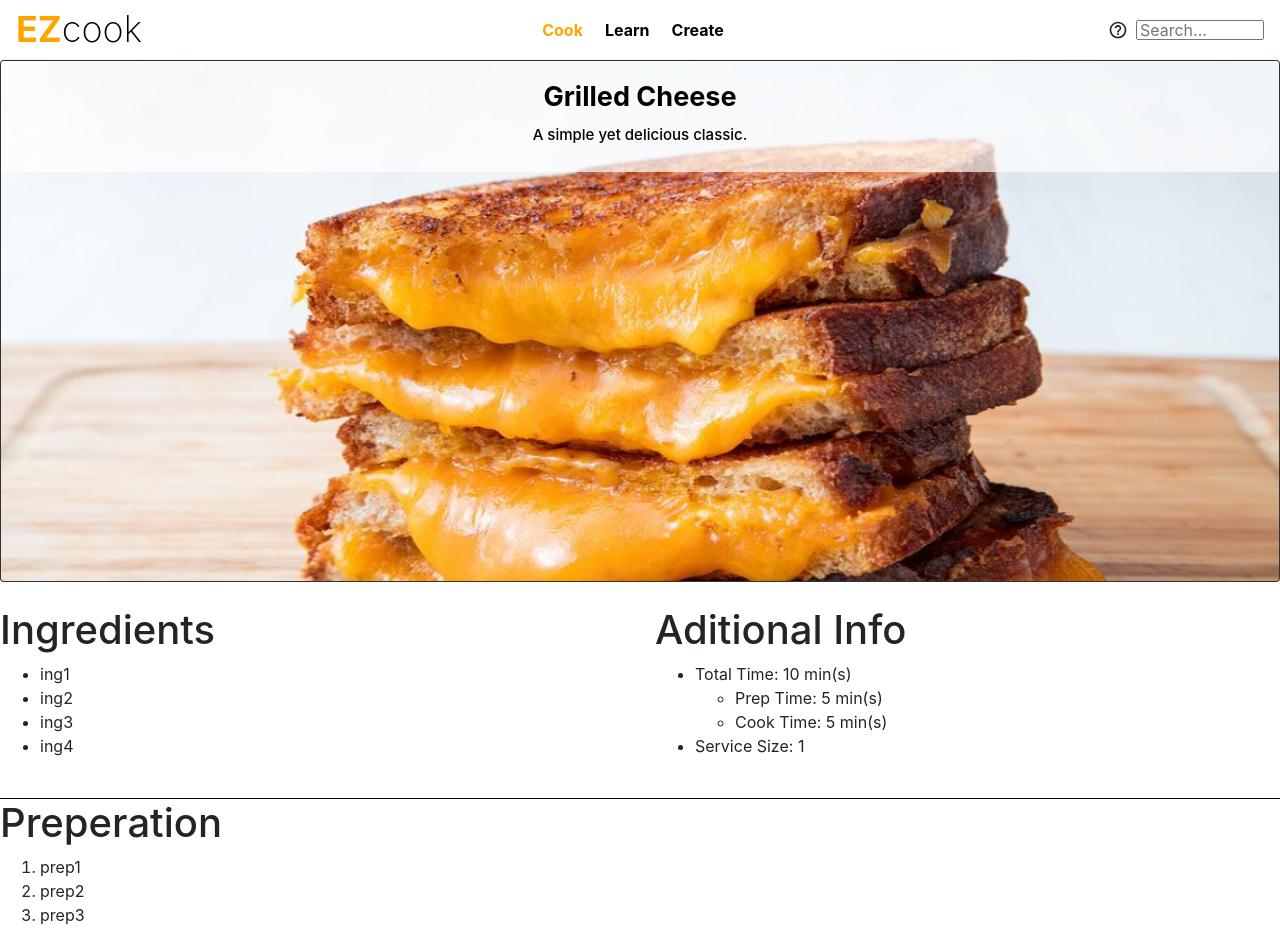
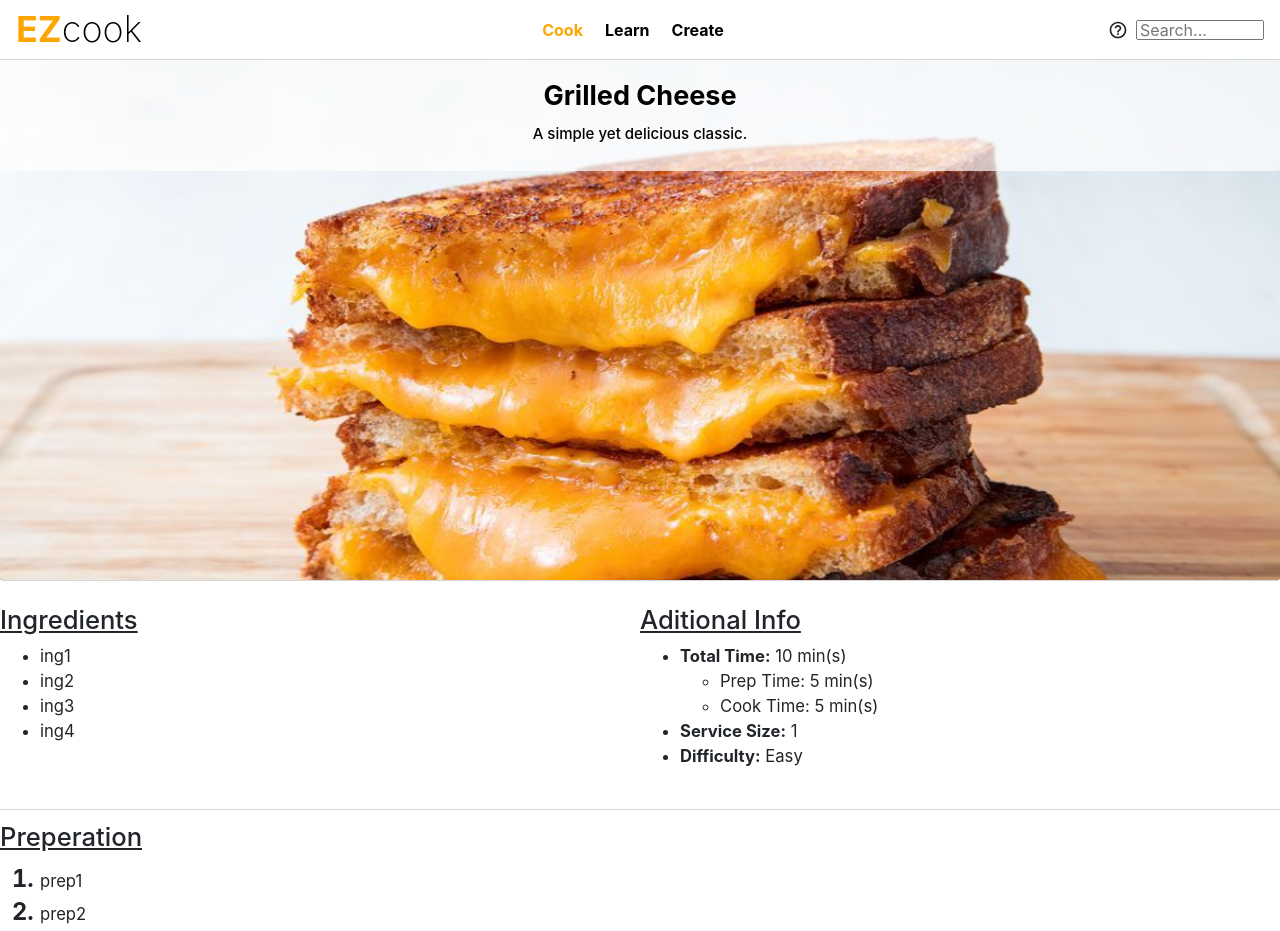
Before and after one commit to ChetanMandur/lab8-ezcook, a React (Create React App) app: page /#/cook/1 in a window 1280 px wide. Shown: the top 931 px of the page. Built offline with nearby package versions, Linux system fonts and the light colour scheme.

Commit message:
finished stylization of single recipe page

```diff
--- a/src/Base/css/Navbar.css
+++ b/src/Base/css/Navbar.css
@@ -3,7 +3,7 @@
     align-items: center;
     justify-content: space-between;
     margin: 0;
-    border-bottom: 1px solid #f2f2f2;
+    border-bottom: 1px solid #d6d6d6;
   }
   .navbar h1 {
     color:black;
--- a/src/Cook/SingleRecipePage.js
+++ b/src/Cook/SingleRecipePage.js
@@ -21,7 +21,7 @@ const SingleRecipePage = () => {
     else{
         return (
             <div className="singleRecipeBase">
-                    <Row>
+                    <Row noGutters={true}>
                         <Col>
                             <Card className="bg-dark text-white">
                                 <Card.Img src={  process.env.PUBLIC_URL+"/"+recipe.image} alt="Card image" />
@@ -38,7 +38,7 @@ const SingleRecipePage = () => {
                     <br>
                     </br>
 
-                    <Row>
+                    <Row noGutters={true}>
                         <Col>
                             <div className="singleRecipeSub">
                                 <h1>Ingredients</h1>
@@ -55,12 +55,13 @@ const SingleRecipePage = () => {
                             <div className="singleRecipeSub">
                                 <h1>Aditional Info</h1>
                                 <ul>
-                                    <li>Total Time: {recipe.timePrep + recipe.timeCook} min(s)</li>
+                                    <li><b>Total Time:</b> {recipe.timePrep + recipe.timeCook} min(s)</li>
                                     <ul>
                                         <li>Prep Time: {recipe.timePrep} min(s)</li>
                                         <li>Cook Time: {recipe.timeCook} min(s)</li>
                                     </ul>
-                                    <li>Service Size: {recipe.servings}</li>
+                                    <li><b>Service Size:</b> {recipe.servings}</li>
+                                    <li><b>Difficulty:</b> {recipe.diff} </li>
                                 </ul>
                             </div>
                         </Col>
@@ -68,9 +69,10 @@ const SingleRecipePage = () => {
 
                     <br></br>
 
-                    <Row>
+                    <Row noGutters={true}>
                         <Col>
-                            <div className="singleRecipeSubPrep">
+                            <div className="prepBorder">
+                                <div className="singleRecipeSub">
                                     <h1>Preperation</h1>
                                     <ol>
                                         {recipe.prep.map(
@@ -78,6 +80,7 @@ const SingleRecipePage = () => {
                                         )}
 
                                     </ol>
+                                </div>
                             </div>
                         </Col>
                     </Row>
--- a/src/Cook/css/SingleRecipePage.css
+++ b/src/Cook/css/SingleRecipePage.css
@@ -17,8 +17,11 @@
     font-size:calc(0.50em + 0.55vmax);
 }
 
-.card{
+.singleRecipeBase .card{
     width:100%;
+    border-width: 0px 0px 1px 0px;
+    border-style: solid;
+    border-color: #d6d6d6;
 
 }
 
@@ -27,12 +30,33 @@
     height:65vh;
 }
 
-.singleRecipeSubPrep{
+.prepBorder{
     border-width: 1px 0px 0px 0px;
     border-style: solid;
-    border-color: black;
+    border-color: #d6d6d6;
 
 }
+
+
+
+.singleRecipeSub h1{
+    font-size:calc(1em + 0.75vmax );
+    text-decoration: underline;
+}
+
+.singleRecipeSub li{
+    font-size:calc(0.6em + 0.55vmax );
+}
+
+.prepBorder li::marker{
+    font-size:calc(0.85em + 0.75vmax );
+    font-weight: bold;
+}
+
+.prepBorder{
+    padding-top: 1%;
+}
+
 
 @media (max-width: 900px ), (max-height:600px) {
     .card .card-img {
```
Lines whose indentation alone changed are shown as unchanged.
